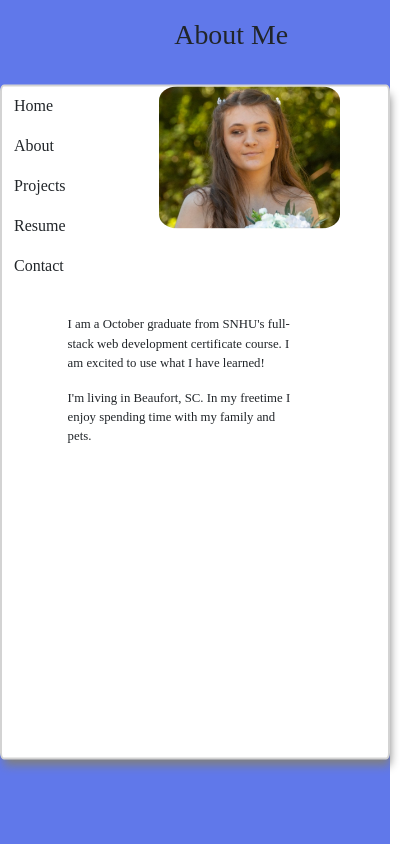
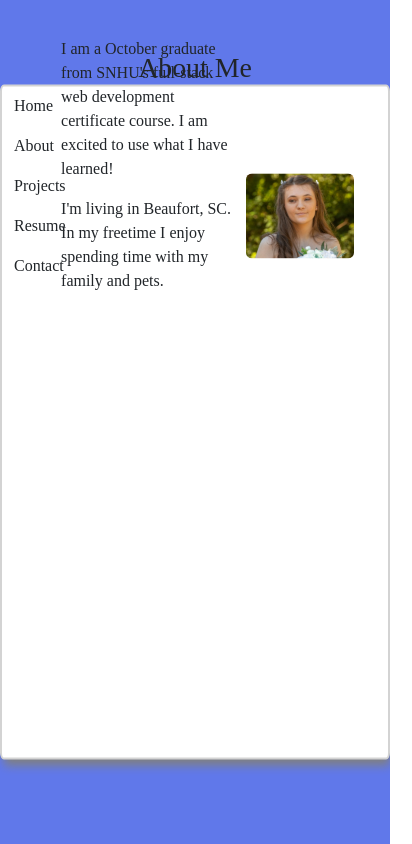
Before and after one commit to mackenzielj0704/portfolio-website, a React (Vite) app: page /about in a window 390 px wide. Shown: the whole page, 412 px wide, since content can reach past the window. Built offline with nearby package versions, Linux system fonts and the light colour scheme.

Commit message:
changed about page css

```diff
--- a/src/pages/about.jsx
+++ b/src/pages/about.jsx
@@ -1,4 +1,3 @@
-
 import './pageStyles/about.css'
 
 import URL from './me.jpg'
@@ -8,7 +7,7 @@ function About () {
     return (
         <>
         <h1 className="atitle">About Me</h1>
-        <img className='img' src={URL}/>
+        <img className='rounded img' src={URL}/>
         <div className="aboutBox">
             <div className="whoAmI">
                 <p>I am a October graduate from SNHU's full-stack web development certificate course. I am excited to use what I have learned!</p>
--- a/src/pages/pageStyles/about.css
+++ b/src/pages/pageStyles/about.css
@@ -1,22 +1,17 @@
-.whoAmI {
-    width: 70%;
-    height: 100%;
-    margin-left: 2%;
-}
+
 .aboutBox {
+    top: -56%;
+    left: 13%;
     position: relative;
-    top: -70%;
-    left: 13%;
-    max-width: 72%;
+    max-width: 50%;
     font-family: cursive;
 }
 
 .img {
     width: 30%;
-    border-radius: 10%;
     position: relative;
     left: 64%;
-    top: -43%;
+    top: -23%;
     z-index: -1;
 }
 .atitle {
@@ -26,66 +21,3 @@
     font-family: cursive;
     z-index: -1;
 }
-
-@media only screen and (max-width: 1025px) {
-    .atitle {
-        top: -30%;
-    }
-    .aboutBox {
-        top: -50%;
-        max-width: 70%;
-    }
-    .img {
-        top: -30% ;
-    }
-}
-
-@media only screen and (max-width: 1450px) {
-    .aboutBox {
-        top: -63%;
-        max-width: 70%;
-    }
-}
-
-@media only screen and (max-width: 1340px) {
-    .aboutBox {
-        top: -80%;
-        max-width: 70%;
-    }
-    .atitle {
-        top: -45%;
-    }
-    .img {
-        top: -53%;
-    }
-}
-
-@media only screen and (max-width: 770px) {
-    .atitle {
-        top: -40%;
-    }
-    .aboutBox {
-        top: -65%;
-    }
-    .img {
-        top: -45%;
-        left: 68%;
-    }
-}
-
-@media only screen and (max-width: 430px) {
-    .atitle {
-        top: -40%;
-        left: 10%;
-    }
-    .aboutBox {
-        top: -23%;
-        font-size: 80%;
-        max-width: 90%;
-    }
-    .img {
-        top: -36% ;
-        width: 50%;
-        left: 40%;
-    }
-}
```
